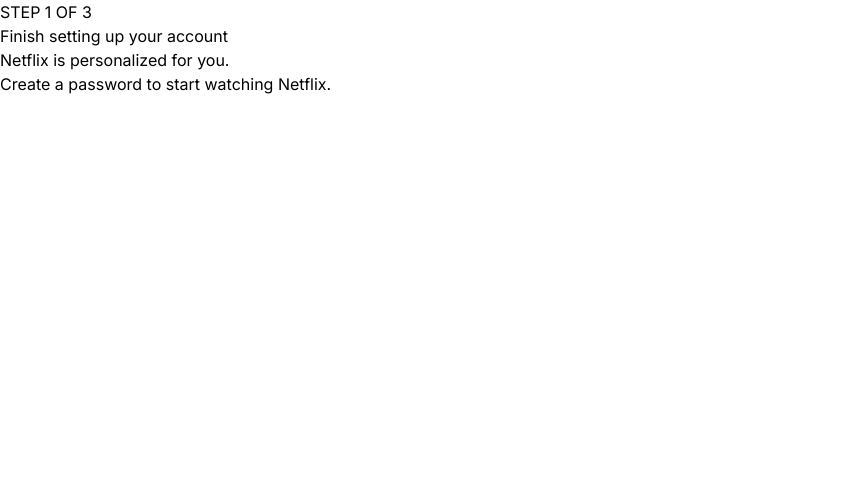
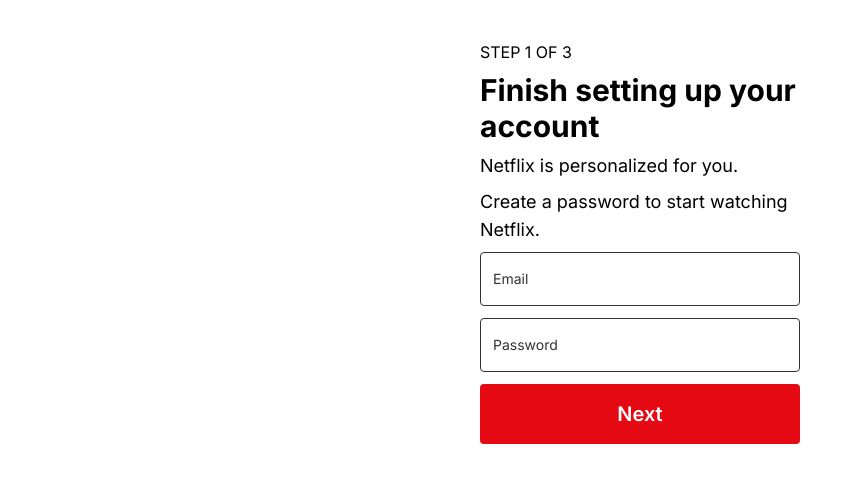
Before and after one commit to hermezHK/NETFLIX-CLONE-NEXTJS-14, a Next.js app: page /signup/regform in a window 1280 px wide. Shown: the top 482 px of the page, without its empty margins (0-862 px from the left). Built offline with nearby package versions, Linux system fonts and the light colour scheme.

Commit message:
feat: add form password

```diff
--- a/src/common/components/TextField/index.tsx
+++ b/src/common/components/TextField/index.tsx
@@ -37,7 +37,8 @@
 
   const color = {
     dark: "bg-netflix-gray placeholder-netflix-placeholder text-white",
-    light: "bg-white text-netflix-gray placeholder-netflix-gray",
+    light:
+      "bg-white text-netflix-gray placeholder-netflix-gray border border-netflix-gray",
     transparent:
       "bg-gray-800/70 text-white placeholder-white border border-white",
   };
--- /dev/null
+++ b/src/regform/components/PasswordForm/index.tsx
@@ -0,0 +1,33 @@
+"use client";
+
+import { Form, TextField, Button } from "@/common";
+import type { RootState } from "@/lib/store";
+import { useSelector } from "react-redux";
+import useForm from "@/common/hooks/useForm";
+
+export default function PasswordForm() {
+  const { user } = useSelector((state: RootState) => state);
+
+  const { values, handleInputChange } = useForm({
+    email: user.email,
+    password: "",
+  });
+
+  return (
+    <Form className="flex flex-col gap-3">
+      <TextField
+        theme="light"
+        placeholder="Email"
+        value={values.email}
+        onChange={handleInputChange}
+      />
+      <TextField
+        theme="light"
+        placeholder="Password"
+        value={values.password}
+        onChange={handleInputChange}
+      />
+      <Button text="Next" variant="primary" textVariant="xl" />
+    </Form>
+  );
+}
--- /dev/null
+++ b/src/regform/components/index.ts
@@ -0,0 +1 @@
+export { default as PasswordForm } from "./PasswordForm";
--- a/src/regform/index.tsx
+++ b/src/regform/index.tsx
@@ -1,10 +1,15 @@
+import { PasswordForm } from "./components";
+
 export default function RegFormPage() {
   return (
-    <div className="bg-white h-screen text-black">
-      <p>STEP 1 OF 3</p>
-      <h1>Finish setting up your account</h1>
-      <p>Netflix is personalized for you.</p>
-      <p>Create a password to start watching Netflix.</p>
+    <div className="bg-white h-screen text-black pt-10">
+      <div className="w-full md:w-1/2 lg:w-1/4 mx-auto flex flex-col gap-2">
+        <p className="uppercase">STEP 1 OF 3</p>
+        <h1 className="text-3xl font-bold">Finish setting up your account</h1>
+        <p className="text-lg">Netflix is personalized for you.</p>
+        <p className="text-lg">Create a password to start watching Netflix.</p>
+        <PasswordForm />
+      </div>
     </div>
   );
 }
--- a/tailwind.config.ts
+++ b/tailwind.config.ts
@@ -7,6 +7,7 @@
     "./src/app/**/*.{js,ts,jsx,tsx,mdx}",
     "./src/login/**/*.{ts,tsx}",
     "./src/signup/**/*.{ts,tsx}",
+    "./src/regform/**/*.{ts,tsx}",
     "./src/browse/**/*.{jsx,tsx}",
     "./src/home/**/*.{jsx,tsx}",
   ],
```
